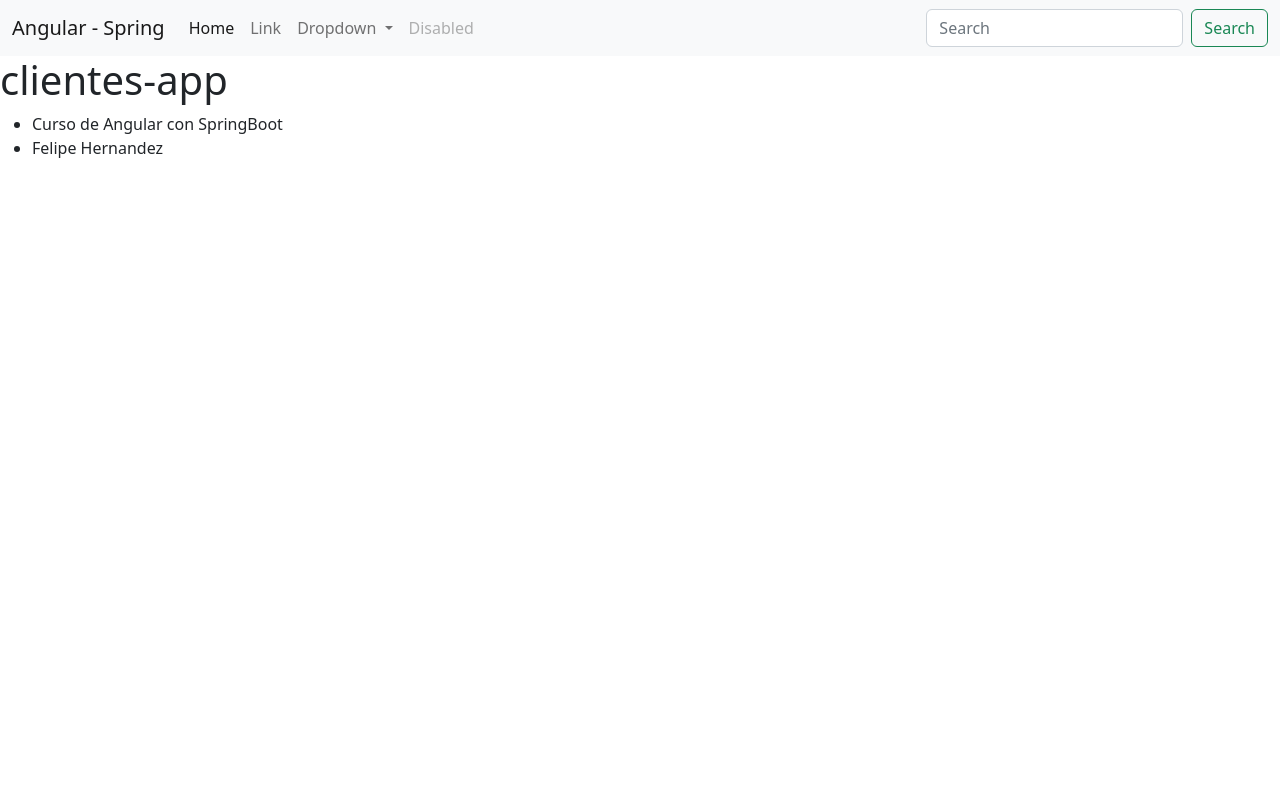
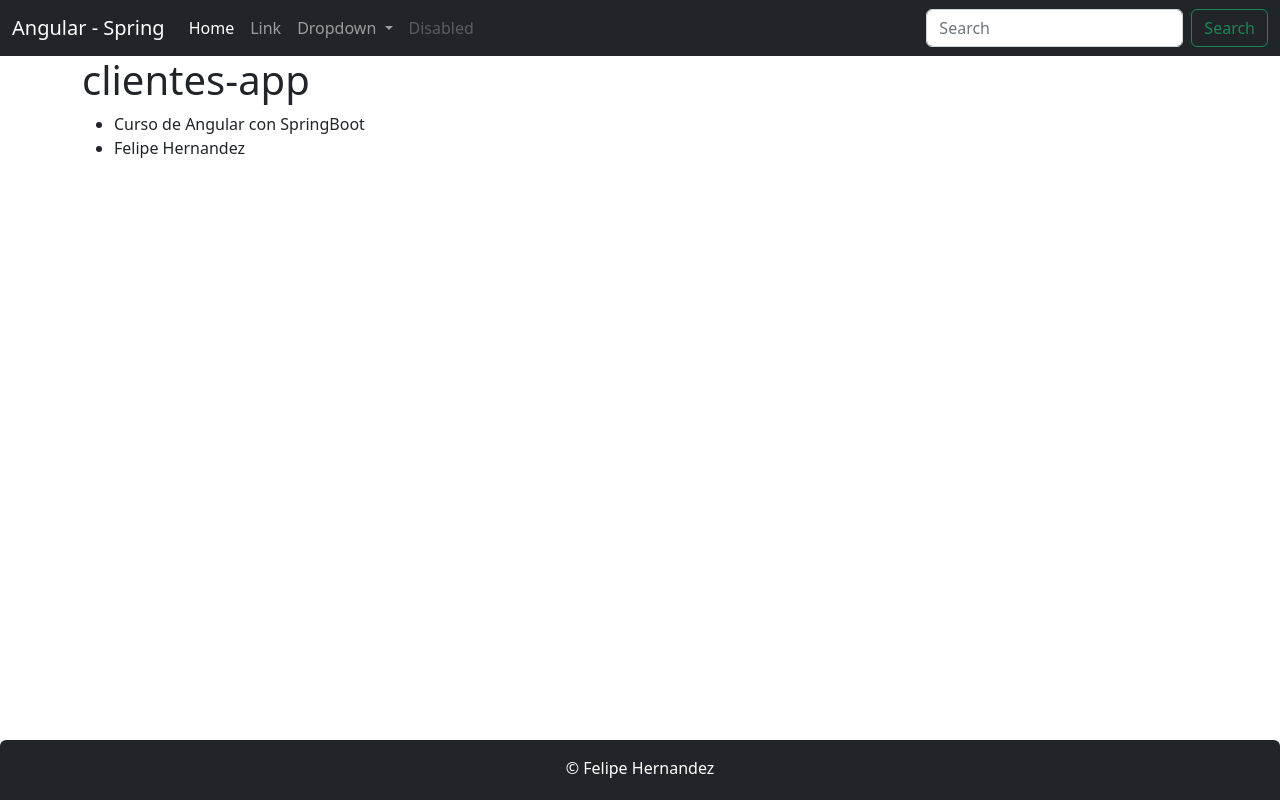
Before and after one commit to FelipeHernandez98/app-clientes-angular, an Angular app: page / in a window 1280 px wide. Built offline with nearby package versions, Linux system fonts and the light colour scheme.

Commit message:
agregando el footer y mejorando estilos con bootstarp y estilos propios

```diff
--- a/src/app/app.component.html
+++ b/src/app/app.component.html
@@ -1,8 +1,10 @@
 <app-header></app-header>
+<div class="container">
+  <h1>{{ title }}</h1>
 
-<h1>{{ title }}</h1>
-
-<ul>
-  <li>{{ curso }}</li>
-  <li>{{ nombre }} </li>
-</ul>
+  <ul>
+    <li>{{ curso }}</li>
+    <li>{{ nombre }}</li>
+  </ul>
+</div>
+<app-footer></app-footer>
--- a/src/app/app.module.ts
+++ b/src/app/app.module.ts
@@ -3,11 +3,13 @@ import { BrowserModule } from '@angular/platform-browser';
 
 import { AppComponent } from './app.component';
 import { HeaderComponent } from './header/header.component';
+import { FooterComponent } from './footer/footer.component';
 
 @NgModule({
   declarations: [
     AppComponent,
-    HeaderComponent
+    HeaderComponent,
+    FooterComponent
   ],
   imports: [
     BrowserModule
--- /dev/null
+++ b/src/app/footer/footer.component.css
@@ -0,0 +1,6 @@
+.footer {
+    position: absolute;
+    bottom: 0px;
+    height: 60px;
+    width: 100%;
+}
--- /dev/null
+++ b/src/app/footer/footer.component.html
@@ -0,0 +1,5 @@
+<footer class="footer bg-dark rounded-top text-center">
+    <div class="container py-2">
+        <p class="text-white my-2">&copy; {{ autor.nombre + ' ' + autor.apellido}}</p>
+    </div>
+</footer>
--- /dev/null
+++ b/src/app/footer/footer.component.ts
@@ -0,0 +1,10 @@
+import { Component } from "@angular/core";
+
+@Component({
+    selector: 'app-footer',
+    templateUrl: './footer.component.html',
+    styleUrls: ['./footer.component.css']
+})
+export class FooterComponent {
+    public autor: any = {nombre: 'Felipe', apellido: 'Hernandez'}
+}
--- a/src/app/header/header.component.html
+++ b/src/app/header/header.component.html
@@ -1,4 +1,4 @@
-<nav class="navbar navbar-expand-lg bg-light">
+<nav class="navbar navbar-expand-lg bg-dark navbar-dark">
     <div class="container-fluid">
       <a class="navbar-brand" href="#">{{ title }}</a>
       <button class="navbar-toggler" type="button" data-bs-toggle="collapse" data-bs-target="#navbarSupportedContent" aria-controls="navbarSupportedContent" aria-expanded="false" aria-label="Toggle navigation">
```
Also changed, not shown: 1 other file (tests, documents, lock files or other folders).
